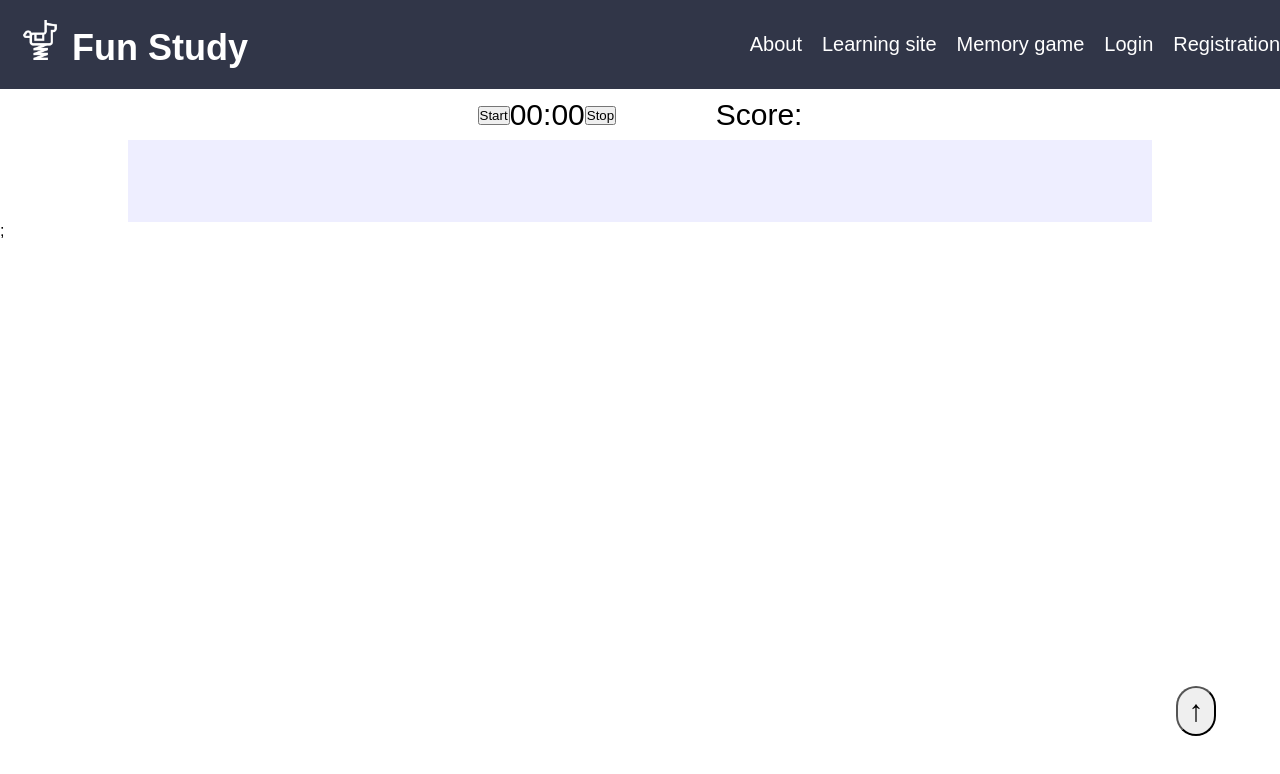
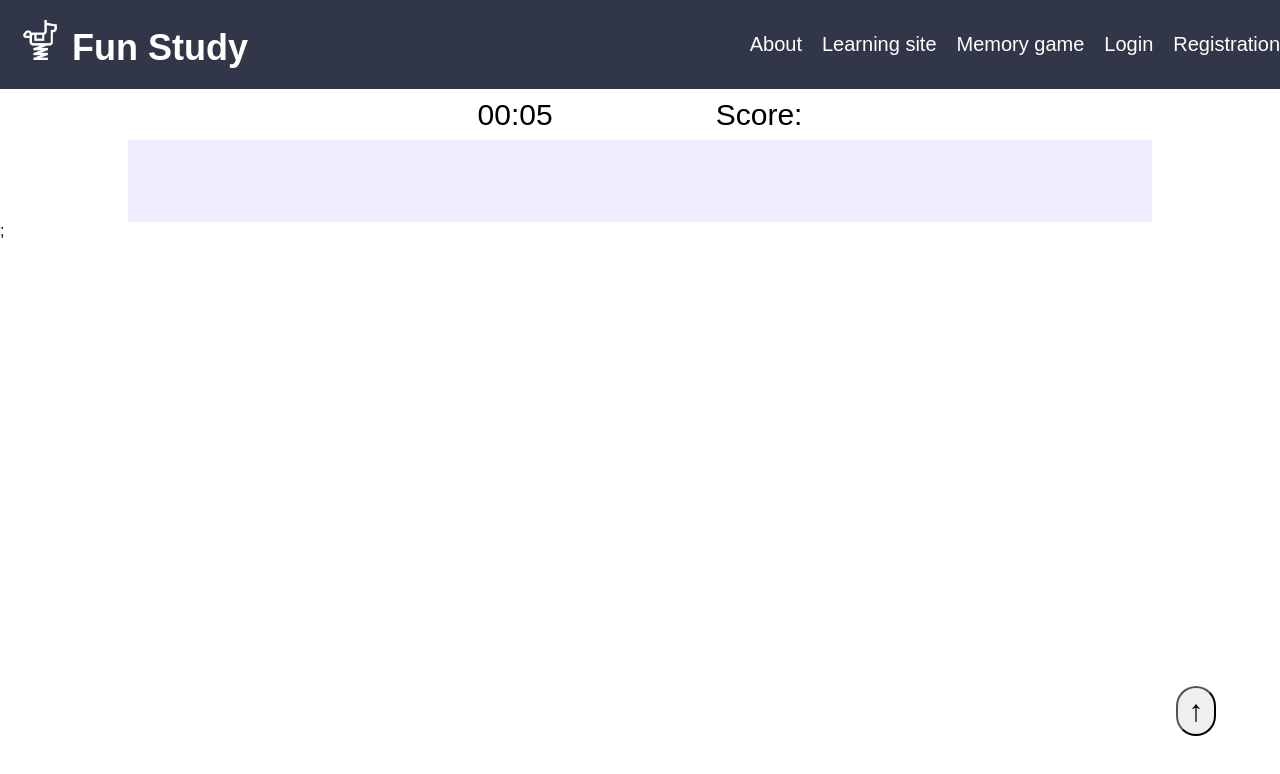
Before and after one commit to AdamSallai/FunStudy, a React (Create React App) app: page /memorygame in a window 1280 px wide. Shown: the top 774 px of the page. Built offline with nearby package versions, Linux system fonts and the light colour scheme; no server answers.

Commit message:
update timer to stop when every card is found

```diff
--- a/src/components/memoryGame/SelectedCardContext.js
+++ b/src/components/memoryGame/SelectedCardContext.js
@@ -1,6 +1,7 @@
 import React, { useState, useEffect, createContext } from "react";
 
 export const SelectedCardContext = createContext();
+export const FoundCardContext = createContext();
 
 export const SelectedCardProvider = (props) => {
   const [selectedCards, setSelectedCards] = useState({ card1: "", card2: "" });
@@ -14,6 +15,10 @@ export const SelectedCardProvider = (props) => {
     checkFinihsed();
     console.log(score);
   }, [selectedCards]);
+
+  // useEffect(() => {
+  //   console.log("Context:"+foundCard);
+  // }, [foundCard])
 
   const checkFinihsed = () => {
     if (foundCard === totalCard) {
@@ -32,7 +37,7 @@ export const SelectedCardProvider = (props) => {
         }, 1000);
         setScore(score - 1);
       } else {
-        setFoundCard(foundCard + 1);
+        setFoundCard((prev) => prev + 1);
         setScore(score + 5);
         selectedCards.card1[3]();
         selectedCards.card2[3]();
@@ -47,7 +52,9 @@ export const SelectedCardProvider = (props) => {
   };
   return (
     <SelectedCardContext.Provider value={[selectedCards, setSelectedCards]}>
-      {props.children}
+      <FoundCardContext.Provider value={[foundCard, setFoundCard]}>
+        {props.children}
+      </FoundCardContext.Provider>
     </SelectedCardContext.Provider>
   );
 };
--- a/src/components/memoryGame/Stopwatch.js
+++ b/src/components/memoryGame/Stopwatch.js
@@ -1,10 +1,12 @@
-import React, { useState, useEffect } from "react";
+import React, { useState, useEffect, useContext } from "react";
 import styled from "styled-components";
+import { FoundCardContext } from "./SelectedCardContext";
 
 export default function Timer({ amount }) {
-  const [timerRunning, setTimerRunning] = useState(false);
+  const [timerRunning, setTimerRunning] = useState(true);
   const [timer, setTimer] = useState(0);
   const [stopWatch, setStopWatch] = useState(null);
+  const [foundCard] = useContext(FoundCardContext);
 
   useEffect(() => {
     if (timerRunning) {
@@ -13,6 +15,14 @@ export default function Timer({ amount }) {
       stopTimer();
     }
   }, [timerRunning]);
+
+  useEffect(() => {
+    console.log("Amount "+amount);
+    console.log(foundCard);
+    if(foundCard === amount) {
+      setTimerRunning(false);
+    }
+  }, [foundCard])
 
   const startTimer = () => {
     setStopWatch(
@@ -28,26 +38,12 @@ export default function Timer({ amount }) {
 
   return (
     <StopWatch>
-      <button
-        onClick={() => {
-          setTimerRunning(true);
-        }}
-      >
-        Start
-      </button>
       <p>
         {Math.floor(timer / 60) < 10
           ? "0" + Math.floor(timer / 60)
           : Math.floor(timer / 60)}
         :{timer % 60 < 10 ? "0" + (timer % 60) : timer % 60}
       </p>
-      <button
-        onClick={() => {
-          setTimerRunning(false);
-        }}
-      >
-        Stop
-      </button>
     </StopWatch>
   );
 }
```
